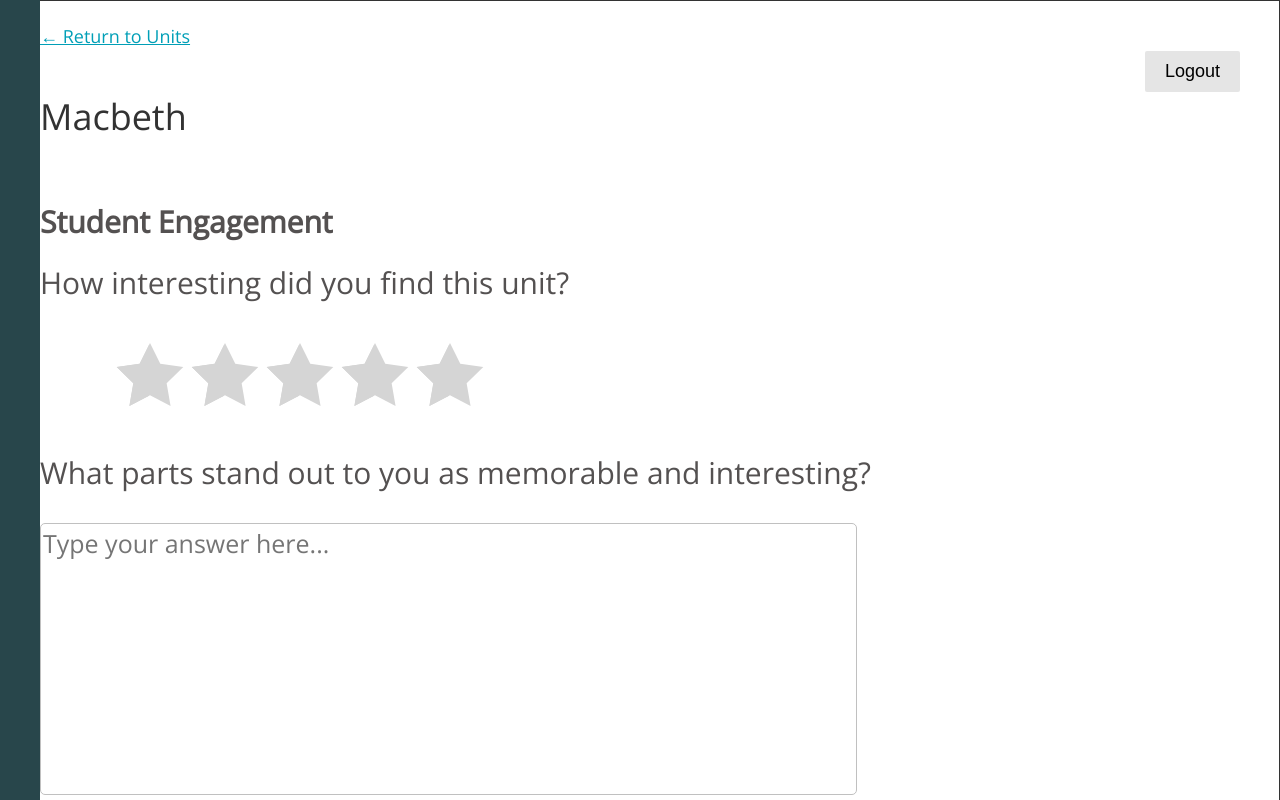
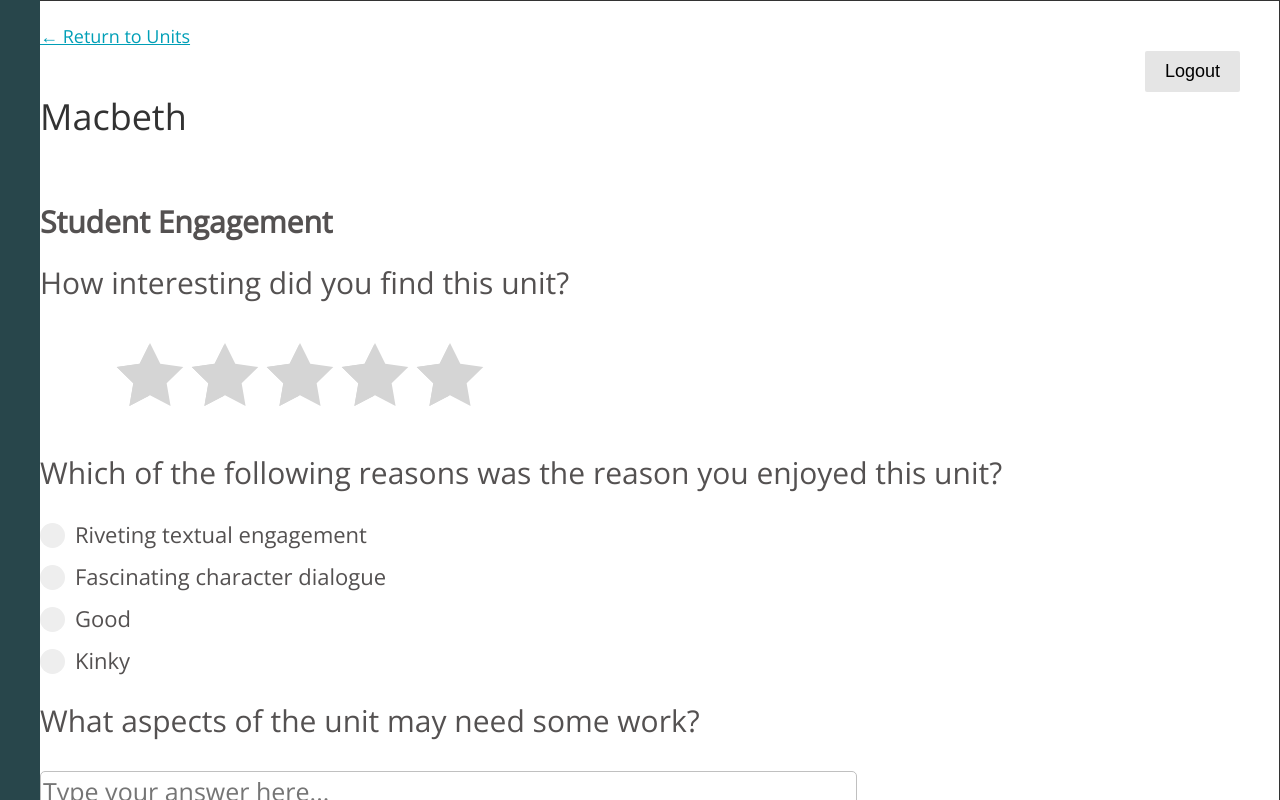
Before and after one commit to codebase-berkeley/teacher-portal, a React (Create React App) app in the folder client/: page / in a window 1280 px wide. Shown: the top 800 px of the page. Built offline with nearby package versions, Linux system fonts and the light colour scheme; the HTML template or start-up script is replaced by a standard one.

Commit message:
made survey into for loop, surveyTest is now old survey

```diff
--- a/client/src/App.jsx
+++ b/client/src/App.jsx
@@ -1,11 +1,30 @@
 import React, { Component } from 'react';
-// import Logout from './components/Logout/Logout';
 import Survey from './components/Survey/Survey';
+import SurveyTest from './components/Survey/SurveyTest';
 import './App.css';
 
 class App extends Component {
   render() {
-    return <Survey />;
+    return (
+      <Survey
+        questions={[
+          ['unit', 'Macbeth'],
+          ['section', 'Student Engagement'],
+          ['star', 'How interesting did you find this unit?'],
+          [
+            'mc',
+            'Which of the following reasons was the reason you enjoyed this unit?',
+            [
+              'Riveting textual engagement',
+              'Fascinating character dialogue',
+              'Good',
+              'Kinky'
+            ]
+          ],
+          ['frq', 'What aspects of the unit may need some work?']
+        ]}
+      />
+    );
   }
 }
 
--- a/client/src/components/Survey/Survey.jsx
+++ b/client/src/components/Survey/Survey.jsx
@@ -9,6 +9,45 @@ import FRQ from '../Survey_components/FRQ/FRQ';
 import MC from '../Survey_components/MC/MC';
 import Star from '../Survey_components/Star/Star';
 
+function displayQuestions(blocks) {
+  const aList = [];
+  for (let i = 0; i < blocks.length; i += 1) {
+    const b = blocks[i];
+    if (b[0] === 'unit') {
+      aList.push(
+        <div className="unit-container">
+          <Unit name={b[1]} />
+        </div>
+      );
+    } else if (b[0] === 'section') {
+      aList.push(
+        <div className="section-container">
+          <Section name={b[1]} />
+        </div>
+      );
+    } else if (b[0] === 'frq') {
+      aList.push(
+        <div className="frq-container">
+          <FRQ question={b[1]} />
+        </div>
+      );
+    } else if (b[0] === 'mc') {
+      aList.push(
+        <div className="mc-container">
+          <MC question={b[1]} answers={b[2]} />
+        </div>
+      );
+    } else if (b[0] === 'star') {
+      aList.push(
+        <div className="star-container">
+          <Star question={b[1]} />
+        </div>
+      );
+    }
+  }
+  return aList;
+}
+
 class Survey extends Component {
   render() {
     return (
@@ -19,48 +58,7 @@ class Survey extends Component {
         <div className="logout-container">
           <Logout />
         </div>
-        <div className="unit-container">
-          <Unit name="Macbeth" />
-        </div>
-        <div className="section-container">
-          <Section name="Student Engagement" />
-        </div>
-
-        <div className="star-container">
-          <Star question="How interesting did you find this unit?" />
-        </div>
-
-        <div className="frq-container">
-          <FRQ question="What parts stand out to you as memorable and interesting?" />
-        </div>
-
-        <div className="frq-container">
-          <FRQ question="What parts of the unit did you find less interesting?" />
-        </div>
-
-        <div className="section-container">
-          <Section name="Unit Relevance" />
-        </div>
-
-        <div className="star-container">
-          <Star question="On a scale of 1 to 5, would you recommend we continue using this unit?" />
-        </div>
-
-        <div className="mc-container">
-          <MC
-            question="Which of the following reasons was the reason you enjoyed this unit?"
-            answers={[
-              "Riveting textual engagement",
-              "Fascinating character dialogue",
-              "Good",
-              "Kinky"
-            ]}
-          />
-        </div>
-
-        <div className="frq-container">
-          <FRQ question="What aspects of the unit may need some work?" />
-        </div>
+        {displayQuestions(this.props.questions)}
       </div>
     );
   }
--- /dev/null
+++ b/client/src/components/Survey/SurveyTest.jsx
@@ -0,0 +1,69 @@
+import React, { Component } from 'react';
+import '../Logout/Logout.css';
+import './Survey.css';
+import Back from '../Survey_components/Back/Back';
+import Logout from '../Logout/Logout';
+import Unit from '../Survey_components/Unit/Unit';
+import Section from '../Survey_components/Section/Section';
+import FRQ from '../Survey_components/FRQ/FRQ';
+import MC from '../Survey_components/MC/MC';
+import Star from '../Survey_components/Star/Star';
+
+class SurveyTest extends Component {
+  render() {
+    return (
+      <div className="App">
+        <div className="back-container">
+          <Back />
+        </div>
+        <div className="logout-container">
+          <Logout />
+        </div>
+        <div className="unit-container">
+          <Unit name="Macbeth" />
+        </div>
+        <div className="section-container">
+          <Section name="Student Engagement" />
+        </div>
+
+        <div className="star-container">
+          <Star question="How interesting did you find this unit?" />
+        </div>
+
+        <div className="frq-container">
+          <FRQ question="What parts stand out to you as memorable and interesting?" />
+        </div>
+
+        <div className="frq-container">
+          <FRQ question="What parts of the unit did you find less interesting?" />
+        </div>
+
+        <div className="section-container">
+          <Section name="Unit Relevance" />
+        </div>
+
+        <div className="star-container">
+          <Star question="On a scale of 1 to 5, would you recommend we continue using this unit?" />
+        </div>
+
+        <div className="mc-container">
+          <MC
+            question="Which of the following reasons was the reason you enjoyed this unit?"
+            answers={[
+              'Riveting textual engagement',
+              'Fascinating character dialogue',
+              'Good',
+              'Kinky'
+            ]}
+          />
+        </div>
+
+        <div className="frq-container">
+          <FRQ question="What aspects of the unit may need some work?" />
+        </div>
+      </div>
+    );
+  }
+}
+
+export default SurveyTest;
--- a/client/src/components/Survey_components/MC/MC.jsx
+++ b/client/src/components/Survey_components/MC/MC.jsx
@@ -2,8 +2,8 @@ import React from 'react';
 import './MC.css';
 
 function displayAnswers(answers) {
-  let aList = [];
-  for (let i = 0; i < answers.length; i++) {
+  const aList = [];
+  for (let i = 0; i < answers.length; i += 1) {
     aList.push(
       <label className="container">
         <input type="radio" name="mc" />
@@ -19,9 +19,7 @@ class MC extends React.Component {
   render() {
     return (
       <div className="mc">
-        <div className="question">
-          {this.props.question}
-        </div>
+        <div className="question">{this.props.question}</div>
         {displayAnswers(this.props.answers)}
       </div>
     );
```
